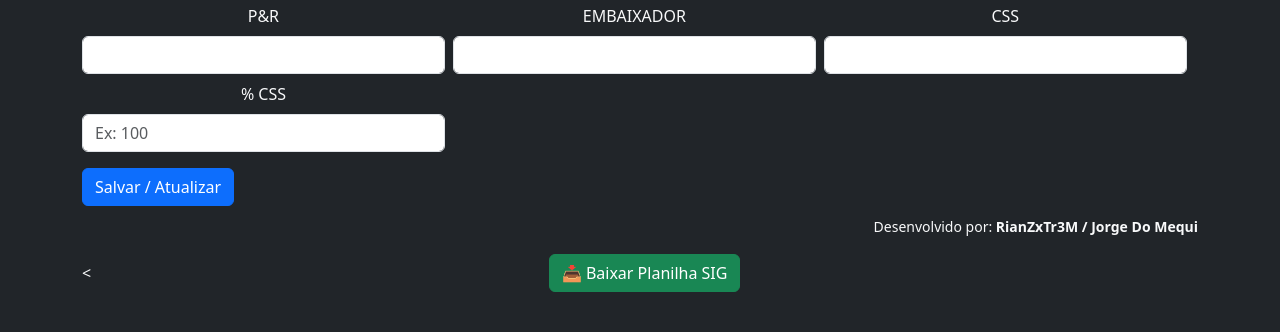
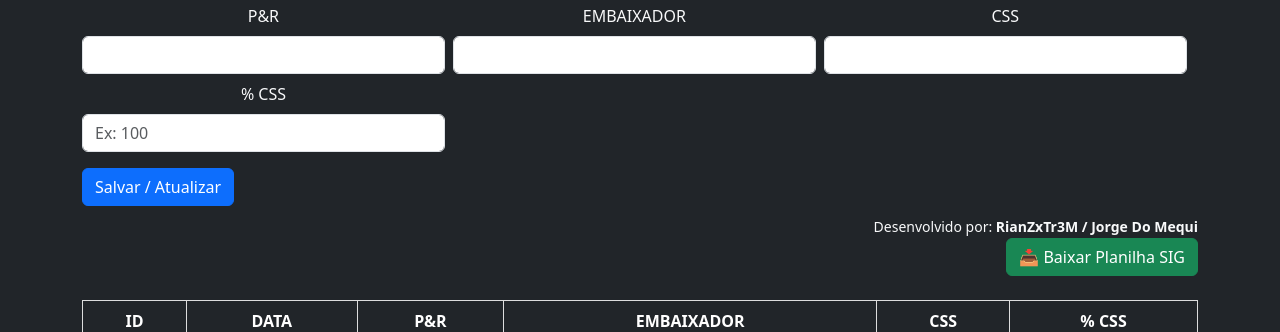
Before and after one commit to Loirin12/planilha-rdm-site-, a Flask app: page /planilha-sig in a window 1280 px wide. Shown: the part 284-616 px from the top of the page. Run offline with Flask 3, Linux system fonts and the light colour scheme; the visitor is signed in with stand-in values (Sample User, id 1); data that the repository does not hold is empty; some libraries are stand-ins or nearby versions.

Commit message:
Update index.html

```diff
--- a/templates/index.html
+++ b/templates/index.html
@@ -82,18 +82,15 @@
     </div>
 
   <!-- 🔥 TEXTO NO LADO DIREITO DA TABELA -->
-<div class="d-flex justify-content-end align-items-center mb-2">
+<div class="rodape-criador">
     <div class="criador-texto">
-  <small>Desenvolvido por: <strong>RianZxTr3M / Jorge Do Mequi</strong></small>
- </div>
+        <small>
+            Desenvolvido por:
+            <strong>RianZxTr3M / Jorge Do Mequi</strong>
+        </small>
     </div>
 
-<table class="table table-bordered">
-
-  <!-- BOTÕES DE AÇÃO -->
-<div class="d-flex justify-content-between align-items-center mb-2">
-
-  <<div class="botao-download">
+    <div class="botao-download">
         {% if tipo == 'sig' %}
           <a href="/baixar-sig" class="btn btn-success">
             📥 Baixar Planilha SIG
@@ -104,8 +101,7 @@
           </a>
         {% endif %}
     </div>
-
-
+</div>
 
   <!-- TABELA -->
   <div class="mt-4">
```
Lines whose indentation alone changed are shown as unchanged.
